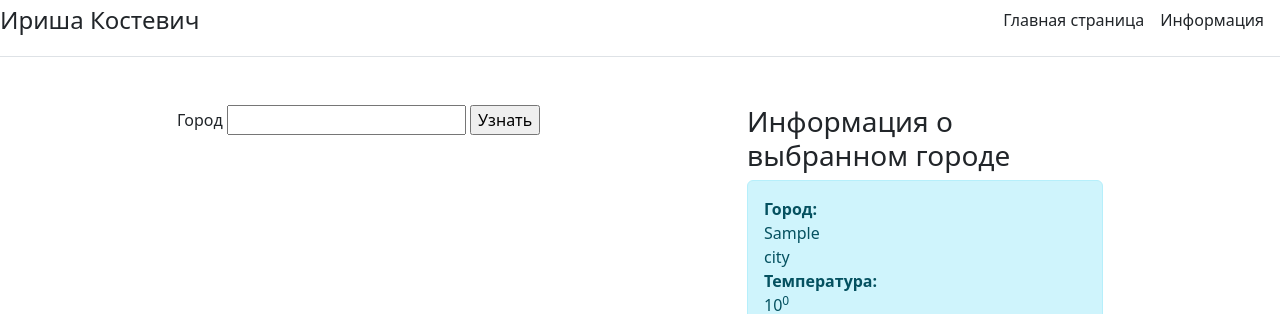
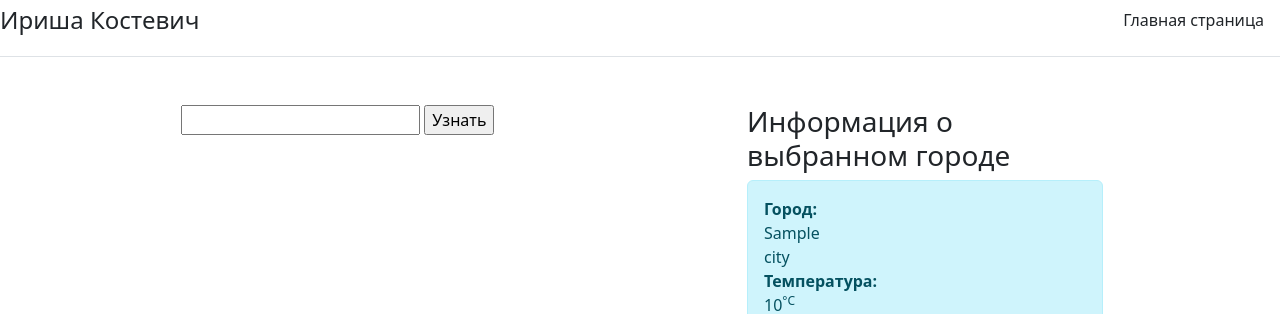
Before and after one commit to kostevich/WeatherTracking, a Django app: template weather_tracking/main/templates/main/main_page.html in a window 1280 px wide. Shown: the top 314 px of the page. Run offline with Django 4.2, Linux system fonts and the light colour scheme; the template is opened without the code that fills it: most values are stand-ins (such as "Sample title", 1, 10 or a date in 2020); form fields are guessed from the names that the template uses; grey boxes are pictures that could not be loaded.

Commit message:
Update main_page.html

```diff
--- a/weather_tracking/main/templates/main/main_page.html
+++ b/weather_tracking/main/templates/main/main_page.html
@@ -15,47 +15,51 @@
       </a>
       <nav class="d-inline-flex mt-2 mt-md-0 ms-md-auto">
         <a class="me-3 py-2 text-dark text-decoration-none" href="#">Главная страница</a>
-        <a class="me-3 py-2 text-dark text-decoration-none" href="#">Информация</a>
       </nav>
     </div>
 <div class="container mt-5">
     <div class="row">
         <div class="col-5 offset-1">
-            <form action="" method="post">
+            <form method="post">
                 {% csrf_token %}
-                <label form="city">Город</label>
+                <label form="city"></label>
                 {{ form.name }}
                 <input type="submit" value="Узнать">
             </form>
             </div>
             <div class="col-4 offset-1">
             <h3>Информация о выбранном городе</h3>
-            {% for info in list_city_info %}
+            {% for city in cities %}
+                {% if city %}
             <div class="alert alert-info">
                 <div class="row">
                     <div class="col-1">
-                    <b>Город: </b>{{ info.city }}<br>
-                    <b>Температура: </b>{{ info.temp }}<sup>0</sup><br>
-                    <img src="http://openweathermap.org/img/w/{{ info.icon }}.png" alt = "Фото погоды" class="img-thunbnail">
+                    <b>Город: </b>{{ city.name }}<br>
+                    <b>Температура: </b>{{ city.temperature }}<sup>°C</sup><br>
+                    <img src="http://openweathermap.org/img/w/{{ city.icon }}.png" alt = "Фото погоды" class="img-thunbnail">
                     </div>
                 </div>
             </div>
+                {% endif %}
             {% endfor %}
 
         </div>
     </div>
 <div class="col-4 offset-1">
             <h4>Информация о различных городах</h4>
-                {% for info in all_info %}
+                {% for city in cities %}
+                    {% if city  %}
                 <div class="alert alert-info">
                     <div class="row">
                         <div class="col-1">
-                        <b>Город: </b>{{ info.city }}<br>
-                        <b>Температура: </b>{{ info.temp }}<sup>0</sup><br>
-                        <img src="http://openweathermap.org/img/w/{{ info.icon }}.png" alt = "Фото погоды" class="img-thunbnail">
+                        <b>Город: </b>{{ city.name }}<br>
+                        <b>id: </b>{{ city.id }}<br>
+                        <b>Температура: </b>{{ city.temperature }}<sup>°C</sup><br>
+                        <img src="http://openweathermap.org/img/w/{{ city.icon }}.png" alt = "Фото погоды" class="img-thunbnail">
                         </div>
                     </div>
                 </div>
+                    {% endif %}
                 {% endfor %}
             </div>
 </div>
```
